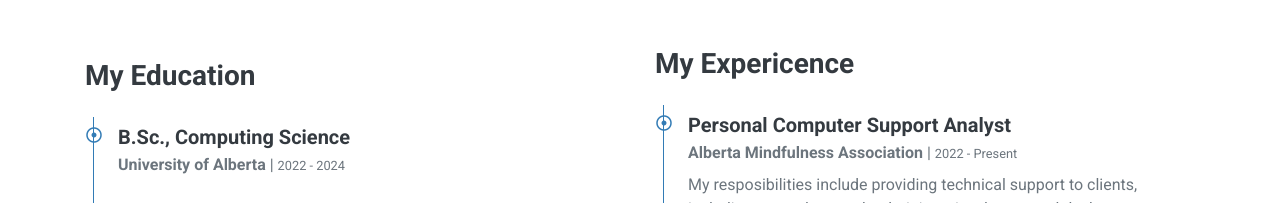
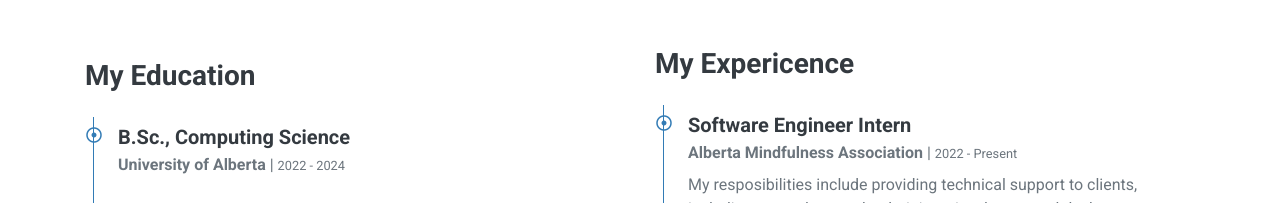
Before and after one commit to MehrdadMatin/MehrdadMatin.github.io, a plain HTML site: page index.html in a window 1280 px wide. Shown: the part 1742-1945 px from the top of the page. Drawn offline with nearby package versions, Linux system fonts and the light colour scheme.

Commit message:
Update index.html

```diff
--- a/index.html
+++ b/index.html
@@ -283,7 +283,7 @@
                     style="top: 2px; left: -32px"
                   ></i>
                   <h5 class="font-weight-bold mb-1">
-                    Personal Computer Support Analyst
+                    Software Engineer Intern
                   </h5>
                   <p class="mb-2">
                     <strong>Alberta Mindfulness Association</strong> |
```
